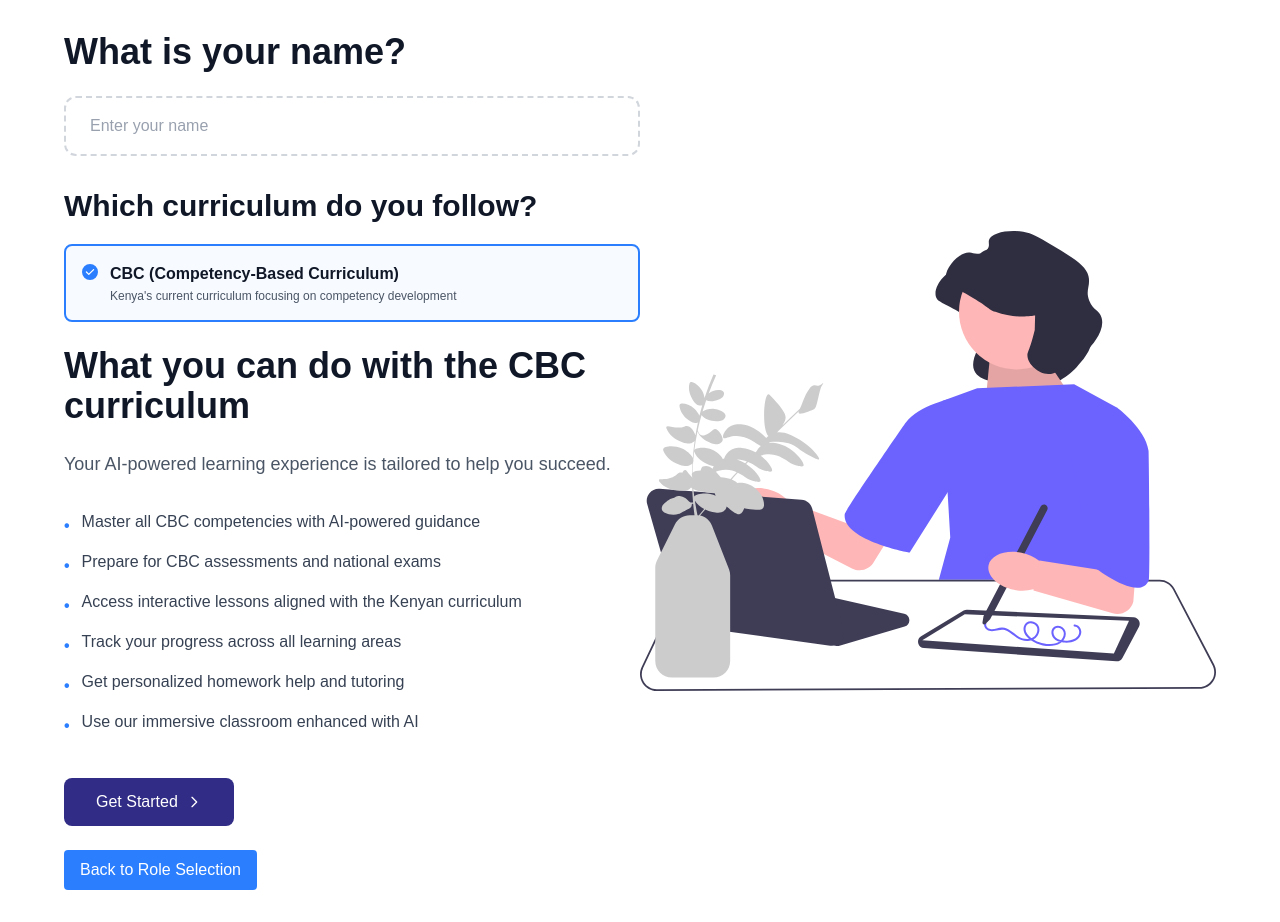
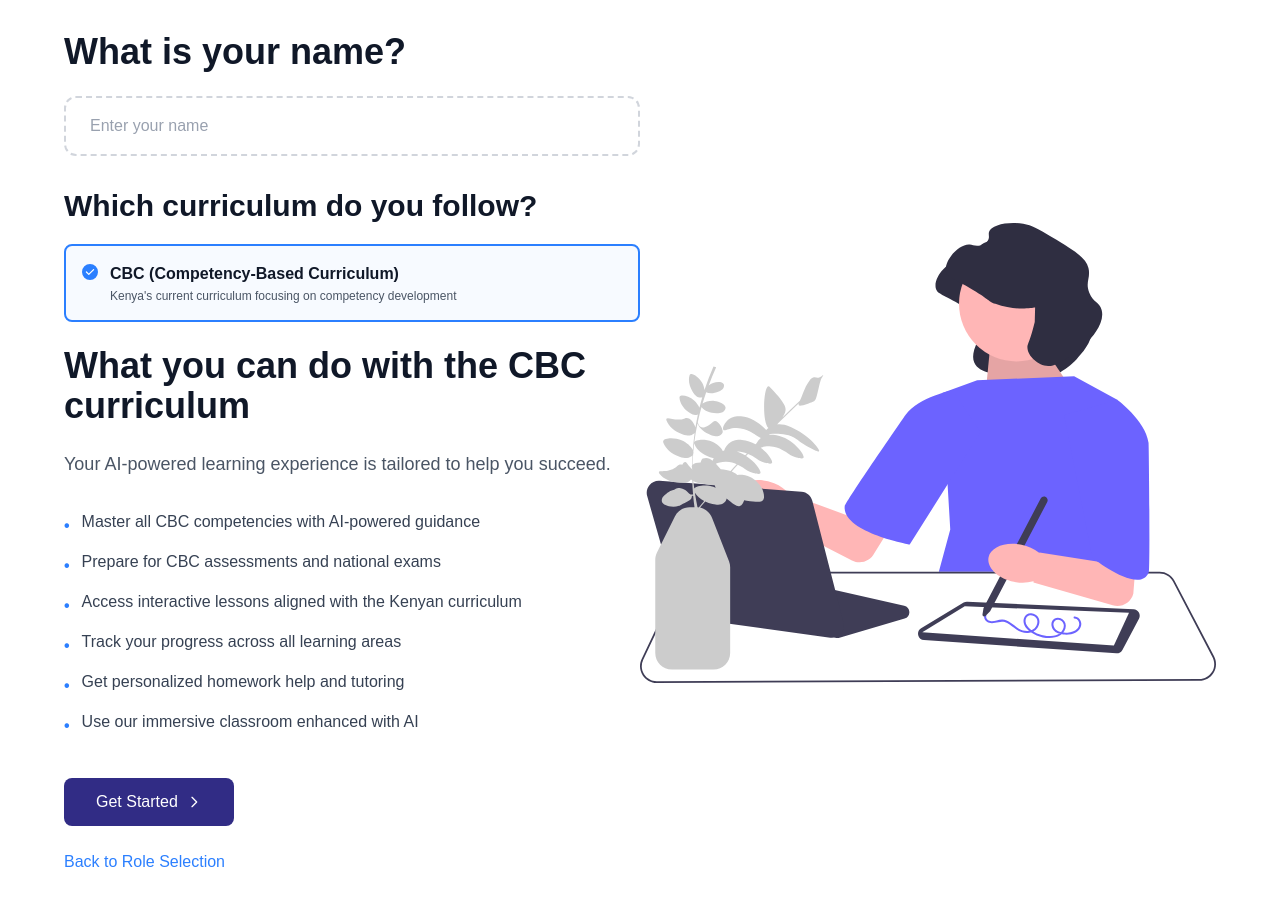
Before and after one commit to Code-Assassin-Fred/CBC-AI-Tutors, a Next.js app: page /onboarding/student in a window 1280 px wide. Built offline with nearby package versions, Linux system fonts and the light colour scheme.

Commit message:
refactor: Replace button with Link component for navigation to role selection

```diff
--- a/components/shared/BackToRoleSelection.tsx
+++ b/components/shared/BackToRoleSelection.tsx
@@ -1,20 +1,14 @@
 import React from 'react';
-import { useRouter } from 'next/navigation';
+import Link from 'next/link';
 
 const BackToRoleSelection = () => {
-  const router = useRouter();
-
-  const handleBack = () => {
-    router.push('/onboarding/choose-role');
-  };
-
   return (
-    <button
-      onClick={handleBack}
-      className="px-4 py-2 bg-blue-500 text-white rounded hover:bg-blue-600"
+    <Link
+      href="/onboarding/choose-role"
+      className="text-blue-500 hover:underline"
     >
       Back to Role Selection
-    </button>
+    </Link>
   );
 };
 
```
